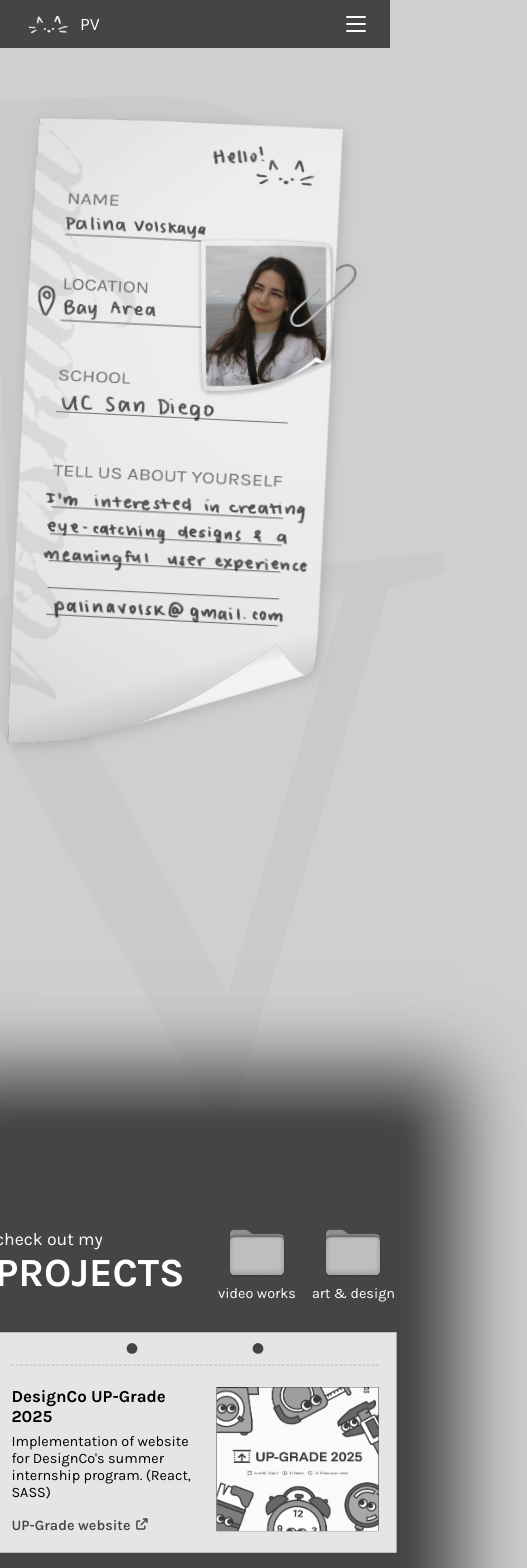
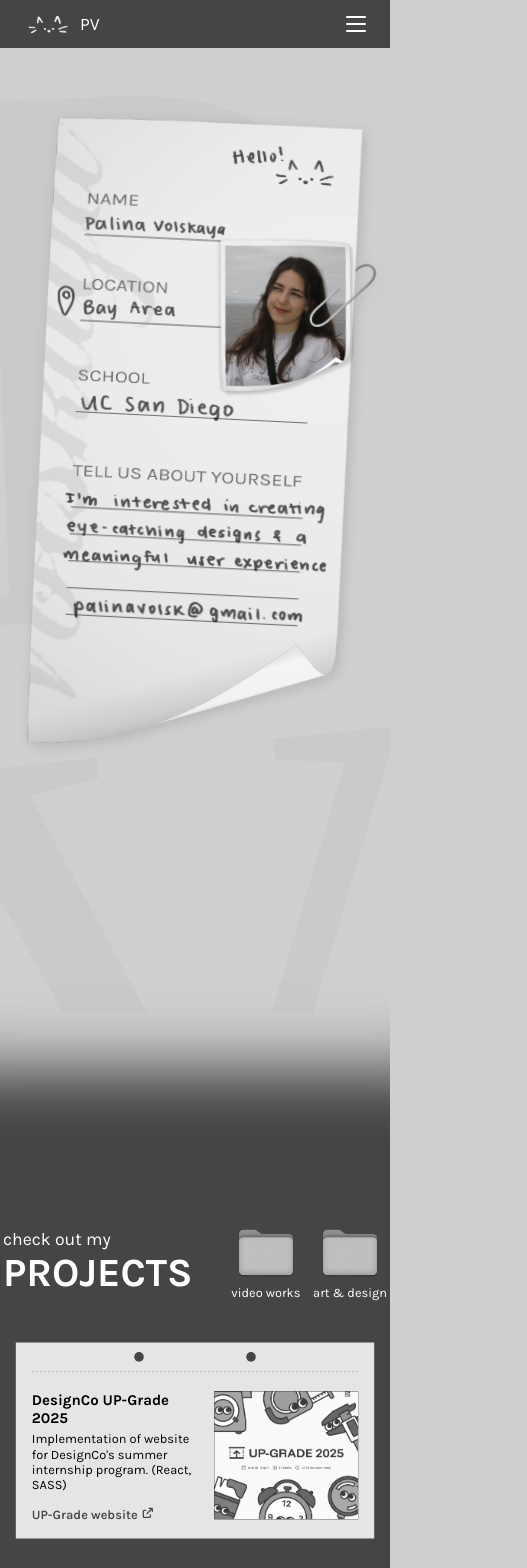
Before and after one commit to pa1kina/Portfolio, a React (Vite) app: page / in a window 390 px wide. Shown: the top 1568 px of the page, 527 px wide, since content can reach past the window. Built offline with nearby package versions, Linux system fonts and the light colour scheme; a web font is replaced by a local one.

Commit message:
responsiveness fixes

```diff
--- a/src/Components/Landing/Landing.scss
+++ b/src/Components/Landing/Landing.scss
@@ -4,6 +4,8 @@
   margin: 0;
   padding: 0;
   padding-top: 48px;
+  position: relative; // Add this to contain absolute children
+  overflow: hidden; // Prevent content from overflowing
   @media (width < 759px) {
     padding-top: 15vw;
     margin-bottom: 15vh;
@@ -18,10 +20,9 @@
 
 .landing-img {
   height: 94vh;
-  margin: auto;
-  display: flex;
-  justify-self: center;
-  rotate: 2.83deg;
+  left: 50%; // Center horizontally
+  top: 50%; // Center vertically
+  transform: translate(-50%, -50%) rotate(2.83deg); // Center and rotate
   filter: drop-shadow(3px 3px 0.4rem rgba(0, 0, 0, 0.13));
   z-index: 3;
   position: absolute;
@@ -35,9 +36,8 @@
 
 .landing-img-mobile {
   height: 50rem;
-  display: flex;
-  justify-self: center;
-  rotate: 2.83deg;
+  left: 50%; // Center horizontally
+  transform: translate(-50%, 0) rotate(2.83deg); // Center and rotate
   filter: drop-shadow(3px 3px 0.4rem rgba(0, 0, 0, 0.13));
   z-index: 3;
   position: absolute;
--- a/src/Components/Projects/Projects.scss
+++ b/src/Components/Projects/Projects.scss
@@ -4,8 +4,9 @@
   z-index: 4;
   display: flex;
   justify-content: center;
-  box-shadow: 0 0 70px 70px #454545;
+  box-shadow: 0 0 60px 70px #454545;
   width: 100%;
+  overflow: hidden;
   @media (width < 759px) {
     padding: 0 4rem;
   }
@@ -31,7 +32,6 @@
   display: flex;
   flex-direction: column;
   padding: 90px 0;
-  width: 926px;
 }
 
 .projects-title {
@@ -40,7 +40,7 @@
   justify-content: space-between;
   padding: 1rem 0;
   @media (width < 480px) {
-    padding: 0 1.5rem;
+    padding: 0 2rem;
   }
   p {
     font-size: 1.1rem;
@@ -57,7 +57,7 @@
   display: flex;
   gap: 2rem;
   @media (width < 480px) {
-    gap: 1rem;
+    gap: 0.7rem;
   }
   a {
     display: flex;
@@ -80,7 +80,7 @@
       font-size: 1rem;
       text-align: center;
       @media (width < 759px) {
-        font-size: 0.9rem;
+        font-size: 0.8rem;
       }
     }
     &:hover {
@@ -100,6 +100,6 @@
   margin: auto;
   gap: 30px;
   @media (width < 759px) {
-    gap: 1rem;
+    gap: 0;
   }
 }
--- a/src/Components/Projects/ProjectsCard.scss
+++ b/src/Components/Projects/ProjectsCard.scss
@@ -12,9 +12,9 @@
     filter: grayscale(0);
   }
   @media (width < 759px) {
-    scale: 90%;
+    scale: 80%;
     &:hover {
-      scale: 92%;
+      scale: 82%;
     }
   }
 }
```
